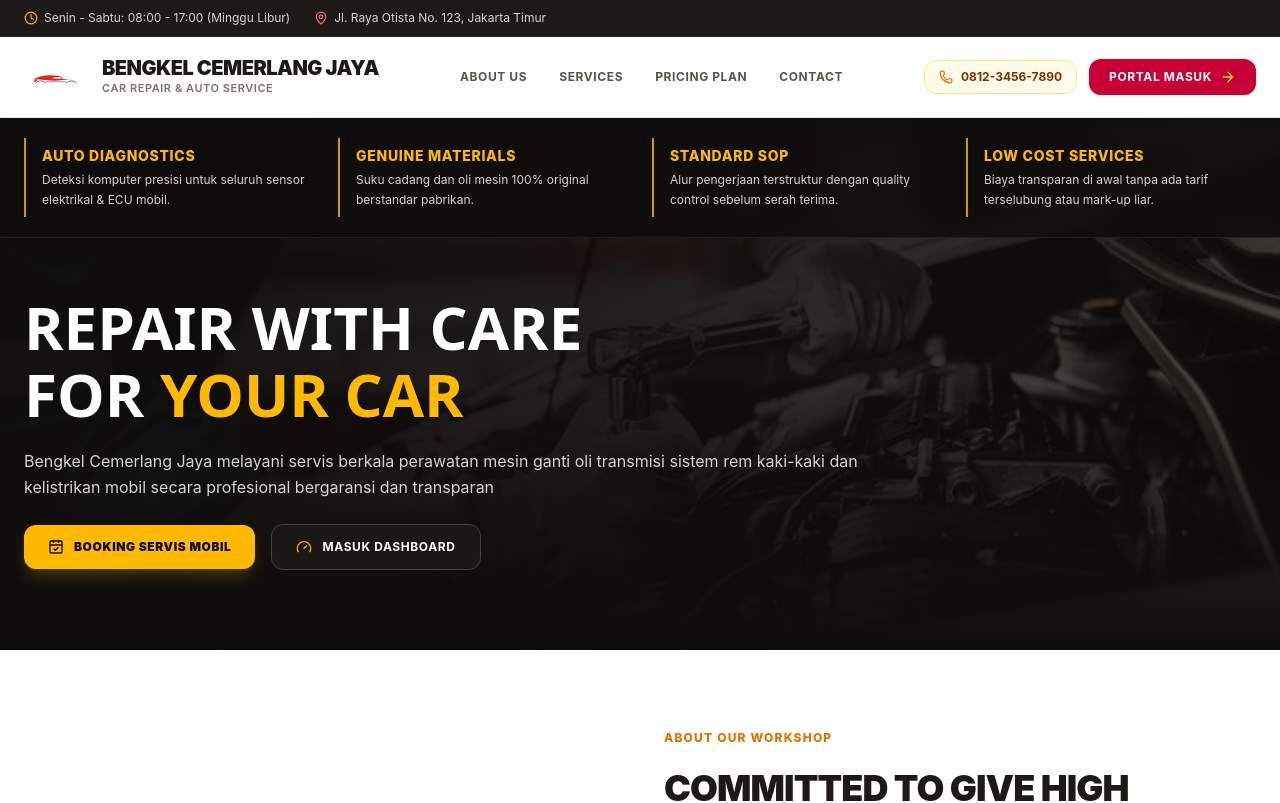
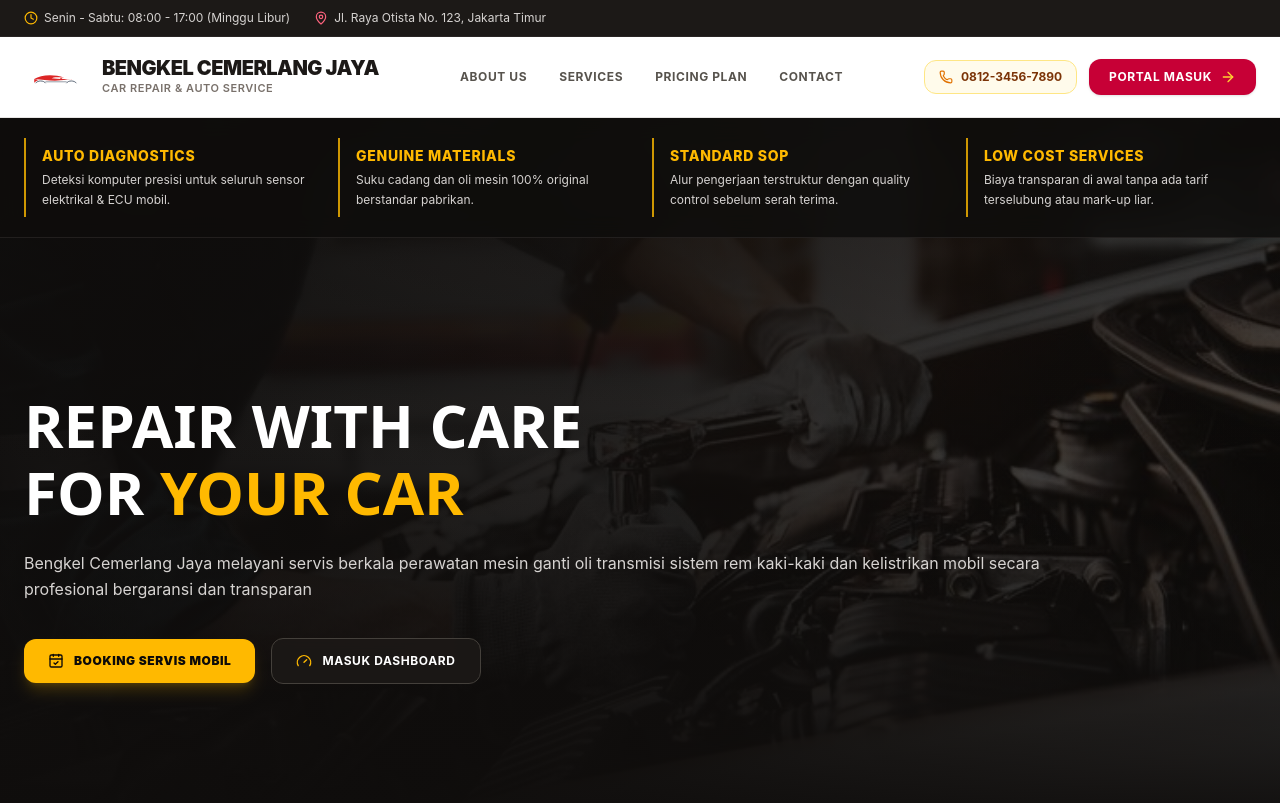
Before and after one commit to firsaadinda/bengkel-cemerlang-jaya, a Next.js app: page / in a window 1280 px wide. Shown: the top 803 px of the page. Built offline with nearby package versions, Linux system fonts and the light colour scheme; no server answers; the database is empty.

Commit message:
feat: make hero dark background fill full viewport height, widen text container

```diff
--- a/src/app/page.tsx
+++ b/src/app/page.tsx
@@ -232,9 +232,9 @@ export default async function HomePage() {
         </div>
       </header>
 
-      {/* HERO SECTION: GearPro Big Banner Style with User's Uploaded Engine Repair Photo */}
-      <section className="relative bg-[#0F0D0C] text-white overflow-hidden">
-        {/* User uploaded natural mechanic repair photo as background - pas natural */}
+      {/* HERO SECTION: GearPro Big Banner Style with Full-Bleed Dark Viewport */}
+      <section className="relative bg-[#0F0D0C] text-white overflow-hidden min-h-[calc(100vh-80px)] flex flex-col justify-between">
+        {/* User uploaded natural mechanic repair photo as background - menutup layar penuh */}
         <div className="absolute inset-0">
           <Image
             src="/images/hero-mechanic-repair.jpg"
@@ -248,7 +248,7 @@ export default async function HomePage() {
           <div className="absolute inset-0 bg-gradient-to-t from-[#0F0D0C] via-transparent to-[#0F0D0C80]" />
         </div>
 
-        {/* 4 Feature Columns Bar dinaikkan ke bagian atas banner hero */}
+        {/* 4 Feature Columns Bar di bagian atas banner hero */}
         <div className="relative z-20 border-b border-stone-800/80 bg-[#0F0D0C]/85 backdrop-blur-md">
           <div className="max-w-7xl mx-auto px-6 py-5 grid grid-cols-1 sm:grid-cols-2 lg:grid-cols-4 gap-6">
             {HIGHLIGHT_FEATURES.map((item, idx) => (
@@ -264,21 +264,22 @@ export default async function HomePage() {
           </div>
         </div>
 
-        <div className="max-w-7xl mx-auto px-6 pt-12 pb-16 md:pt-14 md:pb-20 relative z-10 grid grid-cols-1 lg:grid-cols-12 gap-6 items-center">
-          <div className="lg:col-span-11 space-y-5 text-left">
-            {/* Judul utama yang proporsional dan tidak maksa */}
+        {/* Hero content utama yang mengisi ruang ke bawah tanpa memotong layar */}
+        <div className="max-w-7xl mx-auto px-6 py-20 md:py-28 relative z-10 w-full flex-1 flex flex-col justify-center">
+          <div className="w-full space-y-6 text-left">
+            {/* Judul utama yang proporsional */}
             <h2 className="text-4xl sm:text-5xl lg:text-6xl font-black text-white tracking-normal leading-[1.12] uppercase font-sans">
               REPAIR WITH CARE <br />
               FOR <span className="text-amber-400">YOUR CAR</span>
             </h2>
 
-            {/* Deskripsi Bengkel tanpa tanda titik dua dipanjangkan */}
-            <p className="text-stone-300 text-sm sm:text-base leading-relaxed max-w-4xl font-normal">
+            {/* Deskripsi Bengkel dipanjangkan secara penuh */}
+            <p className="text-stone-300 text-sm sm:text-base leading-relaxed w-full max-w-5xl font-normal">
               Bengkel Cemerlang Jaya melayani servis berkala perawatan mesin ganti oli transmisi sistem rem kaki-kaki dan kelistrikan mobil secara profesional bergaransi dan transparan
             </p>
 
             {/* Tombol aksi */}
-            <div className="flex flex-wrap items-center gap-4 pt-1">
+            <div className="flex flex-wrap items-center gap-4 pt-3">
               <a
                 href={`https://wa.me/${workshop.telepon.replace(/[^0-9]/g, '')}?text=Halo%20Bengkel%20Cemerlang%20Jaya,%20saya%20mau%20booking%20jadwal%20servis%20mobil`}
                 target="_blank"
```
Also changed, not shown: public/images/logo-car-silhouette.svg.
